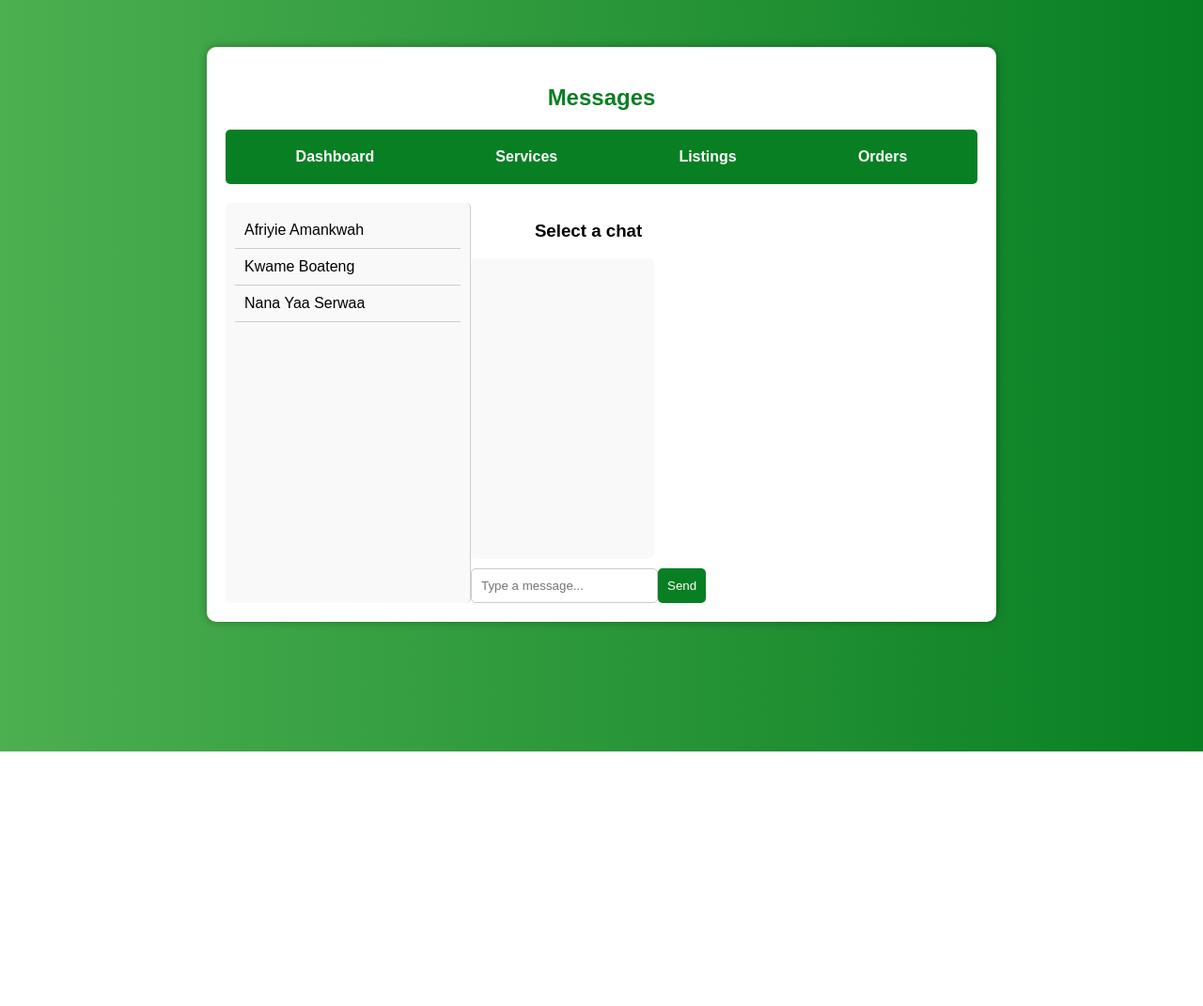
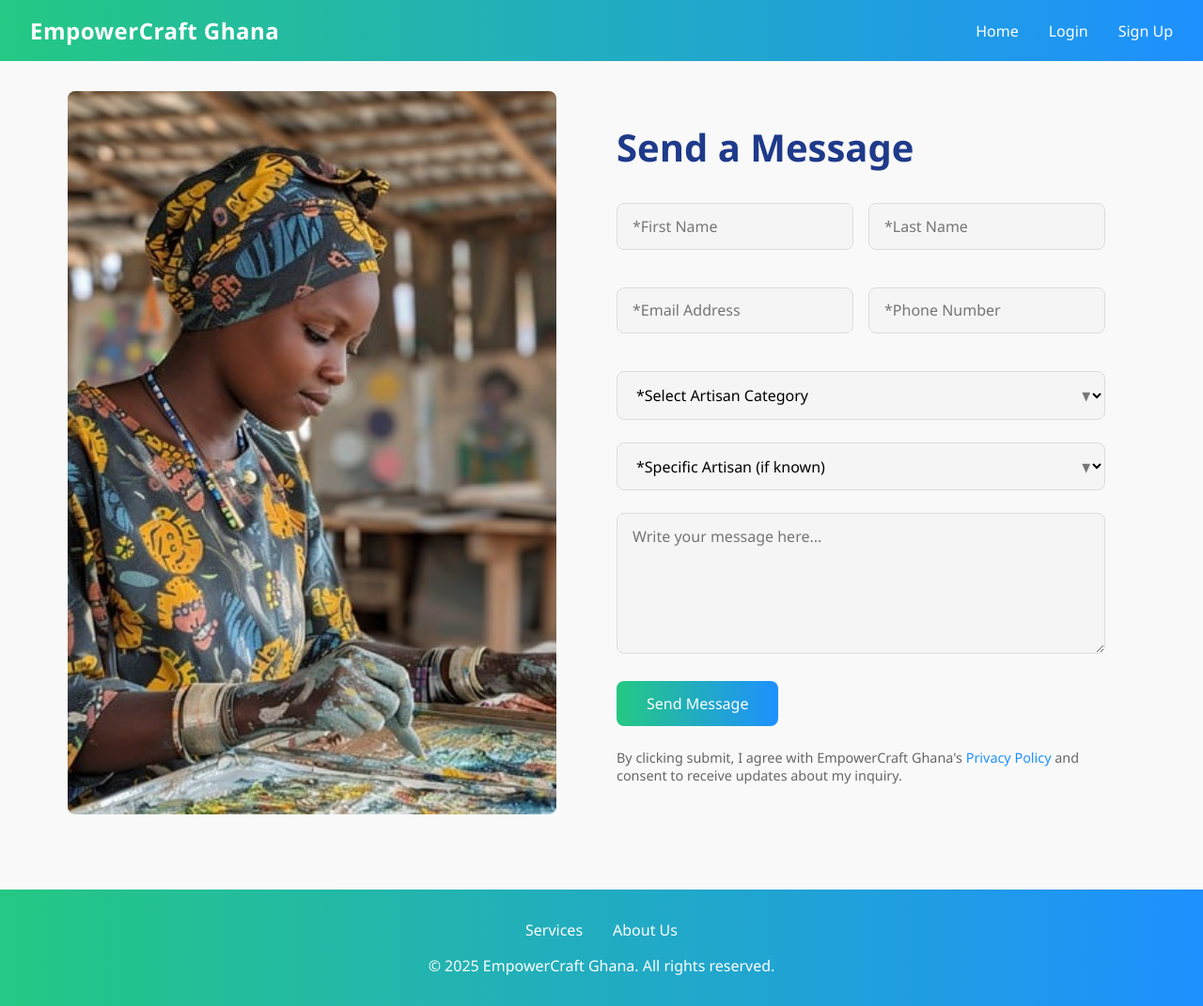
Before and after one commit to Afful-yayra156/EmpowerCraftGhana, a PHP site: page /view/messages.php in a window 1280 px wide. Shown: the whole page at 94% size. Before the commit the page ends 800 px from the top, so only its background shows below. Run offline with PHP 8.4, Linux system fonts and the light colour scheme.

Commit message:
updated messages frontend

```diff
--- a/view/messages.php
+++ b/view/messages.php
@@ -3,169 +3,292 @@
 <head>
     <meta charset="UTF-8">
     <meta name="viewport" content="width=device-width, initial-scale=1.0">
-    <title>Messages | EmpowerSkills Ghana</title>
+    <title>EmpowerCraft Ghana - Send a Message</title>
     <style>
+        * {
+            margin: 0;
+            padding: 0;
+            box-sizing: border-box;
+            font-family: 'Segoe UI', Tahoma, Geneva, Verdana, sans-serif;
+        }
+
         body {
-            font-family: Arial, sans-serif;
-            background: linear-gradient(to right, #4CAF50, #087F23);
+            background-color: #f9f9f9;
+        }
+
+        .header {
+            background: linear-gradient(90deg, #25c883 0%, #1e90ff 100%);
             color: white;
-            text-align: center;
+            padding: 1rem 2rem;
+            display: flex;
+            justify-content: space-between;
+            align-items: center;
         }
-        .container {
-            width: 90%;
-            max-width: 800px;
-            margin: auto;
-            padding: 20px;
-            background: white;
-            color: black;
-            border-radius: 10px;
-            box-shadow: 0px 0px 10px rgba(0, 0, 0, 0.3);
-            margin-top: 50px;
+
+        .logo {
+            font-size: 1.5rem;
+            font-weight: bold;
+            letter-spacing: 0.5px;
         }
-        h2 {
-            color: #087F23;
-        }
+
         .nav {
             display: flex;
-            justify-content: space-around;
-            padding: 10px;
-            background: #087F23;
-            border-radius: 5px;
+            gap: 2rem;
         }
+
         .nav a {
+            color: white;
             text-decoration: none;
-            color: white;
-            font-weight: bold;
-            padding: 10px;
+            font-weight: 500;
         }
-        .nav a:hover {
-            background: #1B5E20;
-            border-radius: 5px;
+
+        .container {
+            max-width: 1200px;
+            margin: 0 auto;
+            padding: 2rem;
+            display: flex;
+            gap: 2rem;
         }
-        .chat-container {
+
+        .image-pane {
+            flex: 1;
+            background-color: #f2f2f2;
+            border-radius: 8px;
+            overflow: hidden;
+        }
+
+        .image-pane img {
+            width: 100%;
+            height: 100%;
+            object-fit: cover;
+        }
+
+        .message-form {
+            flex: 1;
+            padding: 2rem;
+        }
+
+        .message-form h1 {
+            color: #1e3a8a;
+            margin-bottom: 2rem;
+            font-size: 2.5rem;
+        }
+
+        .form-row {
             display: flex;
-            margin-top: 20px;
+            gap: 1rem;
+            margin-bottom: 1rem;
         }
-        .chat-list {
-            width: 30%;
-            border-right: 1px solid #ccc;
-            padding: 10px;
-            background: #f9f9f9;
-            border-radius: 5px;
-            text-align: left;
+
+        .form-group {
+            flex: 1;
+            margin-bottom: 1.5rem;
         }
-        .chat-list div {
-            padding: 10px;
-            cursor: pointer;
-            border-bottom: 1px solid #ccc;
+
+        .form-control {
+            width: 100%;
+            padding: 0.8rem 1rem;
+            border: 1px solid #ddd;
+            border-radius: 8px;
+            background-color: #f5f5f5;
+            font-size: 1rem;
         }
-        .chat-list div:hover {
-            background: #ddd;
+
+        .form-control:focus {
+            outline: none;
+            border-color: #25c883;
+            box-shadow: 0 0 0 2px rgba(37, 200, 131, 0.2);
         }
-        .chat-box {
-            width: 70%;
-            padding: 10px;
-            height: 300px;
-            overflow-y: scroll;
-            background: #f9f9f9;
-            border-radius: 5px;
-            text-align: left;
+
+        textarea.form-control {
+            min-height: 150px;
+            resize: vertical;
         }
-        .message {
-            padding: 5px;
-            margin: 5px 0;
-            border-radius: 5px;
+
+        .select-wrapper {
+            position: relative;
         }
-        .sent {
-            background: #4CAF50;
-            color: white;
-            text-align: right;
+
+        .select-wrapper:after {
+            content: '▼';
+            position: absolute;
+            right: 1rem;
+            top: 50%;
+            transform: translateY(-50%);
+            pointer-events: none;
+            color: #777;
+            font-size: 0.8rem;
         }
-        .received {
-            background: #ddd;
-            color: black;
-        }
-        .message-input {
-            display: flex;
-            margin-top: 10px;
-        }
-        input {
-            flex: 1;
-            padding: 10px;
-            border: 1px solid #ccc;
-            border-radius: 5px;
-        }
-        button {
-            padding: 10px;
-            background: #087F23;
+
+        .btn {
+            background: linear-gradient(90deg, #25c883 0%, #1e90ff 100%);
             color: white;
             border: none;
+            padding: 0.8rem 2rem;
+            border-radius: 8px;
+            font-size: 1rem;
+            font-weight: 500;
             cursor: pointer;
-            border-radius: 5px;
+            transition: all 0.3s ease;
+        }
+
+        .btn:hover {
+            opacity: 0.9;
+            transform: translateY(-2px);
+        }
+
+        .privacy-note {
+            font-size: 0.9rem;
+            color: #666;
+            margin-top: 1rem;
+        }
+
+        .privacy-note a {
+            color: #1e90ff;
+            text-decoration: none;
+        }
+
+        .footer {
+            background: linear-gradient(90deg, #25c883 0%, #1e90ff 100%);
+            color: white;
+            padding: 2rem;
+            text-align: center;
+            margin-top: 3rem;
+        }
+
+        .footer-content {
+            max-width: 1200px;
+            margin: 0 auto;
+            display: flex;
+            justify-content: center;
+            align-items: center;
+        }
+
+        .footer-links {
+            display: flex;
+            gap: 2rem;
+        }
+
+        .footer-links a {
+            color: white;
+            text-decoration: none;
+        }
+
+        @media (max-width: 768px) {
+            .container {
+                flex-direction: column;
+            }
+
+            .form-row {
+                flex-direction: column;
+            }
+
+            .header {
+                flex-direction: column;
+                text-align: center;
+                gap: 1rem;
+                padding: 1rem;
+            }
+
+            .nav {
+                gap: 1rem;
+            }
+
+            .footer-content {
+                flex-direction: column;
+                gap: 1rem;
+            }
         }
     </style>
 </head>
 <body>
+    <header class="header">
+        <div class="logo">EmpowerCraft Ghana</div>
+        <nav class="nav">
+            <a href="index.html">Home</a>
+            <a href="login.php">Login</a>
+            <a href="signup.php">Sign Up</a>
+        </nav>
+    </header>
 
     <div class="container">
-        <h2>Messages</h2>
-        <div class="nav">
-            <a href="dashboard.php">Dashboard</a>
-            <a href="services.html">Services</a>
-            <a href="listings.html">Listings</a>
-            <a href="orders.php">Orders</a>
+        <div class="image-pane">
+
+            <img src="../assets/images/woman.jpg" alt="EmpowerCraft Ghana Artisan">
         </div>
 
-        <div class="chat-container">
-            <!-- Sidebar for chat list -->
-            <div class="chat-list" id="chatList">
-                <div onclick="loadChat('Afriyie Amankwah')">Afriyie Amankwah</div>
-                <div onclick="loadChat('Kwame Boateng')">Kwame Boateng</div>
-                <div onclick="loadChat('Nana Yaa Serwaa')">Nana Yaa Serwaa</div>
+        <div class="message-form">
+            <h1>Send a Message</h1>
+
+            <div class="form-row">
+                <div class="form-group">
+                    <input type="text" class="form-control" placeholder="*First Name" required>
+                </div>
+                <div class="form-group">
+                    <input type="text" class="form-control" placeholder="*Last Name" required>
+                </div>
             </div>
 
-            <!-- Chat messages -->
-            <div>
-                <h3 id="chatName">Select a chat</h3>
-                <div class="chat-box" id="chatBox">
-                    <!-- Messages will appear here -->
+            <div class="form-row">
+                <div class="form-group">
+                    <input type="email" class="form-control" placeholder="*Email Address" required>
                 </div>
-
-                <div class="message-input">
-                    <input type="text" id="messageInput" placeholder="Type a message...">
-                    <button onclick="sendMessage()">Send</button>
+                <div class="form-group">
+                    <input type="tel" class="form-control" placeholder="*Phone Number" required>
                 </div>
             </div>
+
+            <div class="form-group">
+                <div class="select-wrapper">
+                    <select class="form-control">
+                        <option value="" disabled selected>*Select Artisan Category</option>
+                        <option value="crafts">Crafts & Handmade Products</option>
+                        <option value="tutoring">Tutoring & Education</option>
+                        <option value="performance">Performance & Entertainment</option>
+                        <option value="digital">Digital Services</option>
+                        <option value="culinary">Culinary Arts</option>
+                    </select>
+                </div>
+            </div>
+
+            <div class="form-group">
+                <div class="select-wrapper">
+                    <select class="form-control">
+                        <option value="" disabled selected>*Specific Artisan (if known)</option>
+                        <option value="any">Any available artisan</option>
+                        <!-- These would be populated dynamically -->
+                        <option value="kwame">Kwame Addo - Woodcarving</option>
+                        <option value="ama">Ama Serwaa - Bead Jewelry</option>
+                        <option value="kofi">Kofi Mensah - Kente Weaving</option>
+                        <option value="abena">Abena Osei - Makeup Artistry</option>
+                    </select>
+                </div>
+            </div>
+
+            <div class="form-group">
+                <textarea class="form-control" placeholder="Write your message here..."></textarea>
+            </div>
+
+            <div class="form-group">
+                <button type="submit" class="btn">Send Message</button>
+            </div>
+
+            <p class="privacy-note">
+                By clicking submit, I agree with EmpowerCraft Ghana's <a href="#">Privacy Policy</a> and consent to receive updates about my inquiry.
+            </p>
         </div>
     </div>
 
-    <script>
-        let currentChat = "";
-
-        function loadChat(name) {
-            currentChat = name;
-            document.getElementById("chatName").innerText = "Chat with " + name;
-            let chatBox = document.getElementById("chatBox");
-            chatBox.innerHTML = `
-                <div class="message received"><strong>${name}:</strong> Hello, I’m interested in your service.</div>
-                <div class="message sent"><strong>You:</strong> Hi! I’d be happy to assist. What do you need?</div>
-            `;
-        }
-
-        function sendMessage() {
-            let messageInput = document.getElementById("messageInput");
-            let messageText = messageInput.value.trim();
-            if (messageText !== "") {
-                let chatBox = document.getElementById("chatBox");
-                let messageDiv = document.createElement("div");
-                messageDiv.classList.add("message", "sent");
-                messageDiv.innerHTML = `<strong>You:</strong> ${messageText}`;
-                chatBox.appendChild(messageDiv);
-                chatBox.scrollTop = chatBox.scrollHeight;
-                messageInput.value = "";
-            }
-        }
-    </script>
-
+    <footer class="footer">
+        <div class="footer-content">
+            <div class="footer-links">
+                <a href="services.php">Services</a>
+                <a href="index.html">About Us</a>
+            </div>
+        </div>
+        <div style="margin-top: 1rem;">
+            &copy; 2025 EmpowerCraft Ghana. All rights reserved.
+        </div>
+    </footer>
 </body>
 </html>
```
Also changed, not shown: assets/images/woman.jpg (added).
